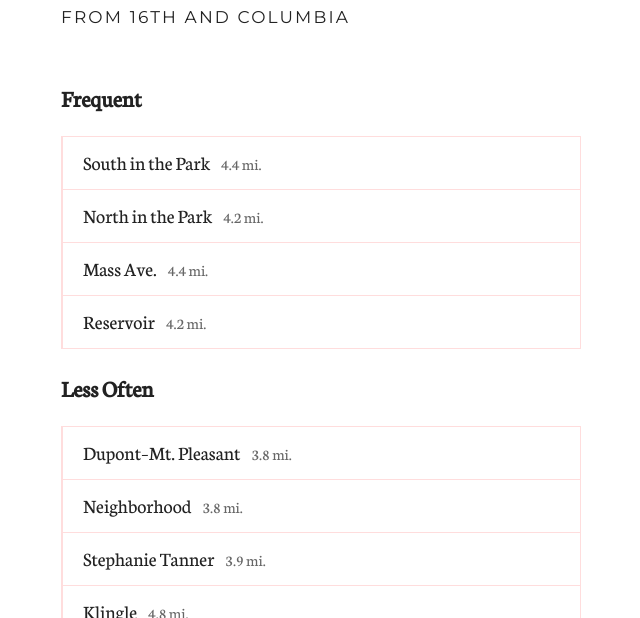
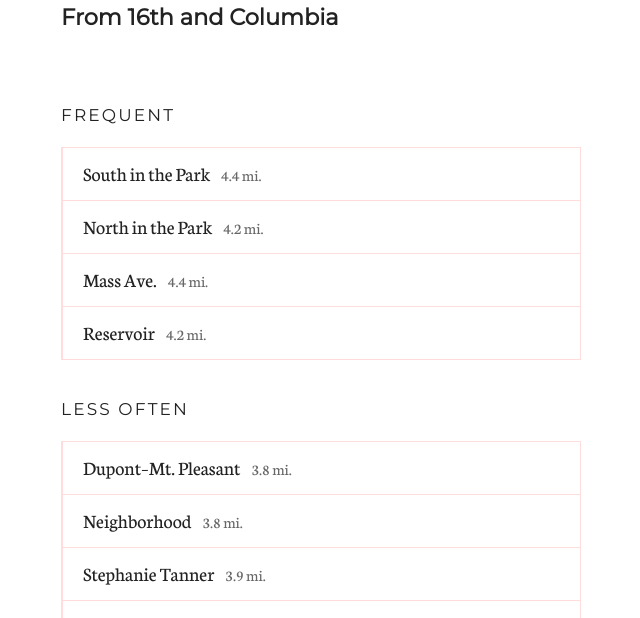
Before and after one commit to adavidramos/16c, a plain HTML site: page index.html in a window 1280 px wide. Shown: the part 182-800 px from the top of the page, without its empty margins (319-959 px from the left). Drawn offline with Linux system fonts and the light colour scheme.

Commit message:
Update typography.css

```diff
--- a/css/typography.css
+++ b/css/typography.css
@@ -14,6 +14,14 @@ h1 {
 
 h2 {
 	margin: 0 0 3em 0;
+	font-family: Montserrat, 'Helvetica Neue', Helvetica, Arial, sans-serif;
+	font-weight: normal;
+	font-weight: 600;
+	font-size: 1.125em;
+}
+
+h3 {
+	margin: 2em 0 1em 0;
 	font-family: Montserrat, 'Helvetica Neue', Helvetica, Arial, sans-serif;
 	font-weight: normal;
 	font-weight: 400;
```
